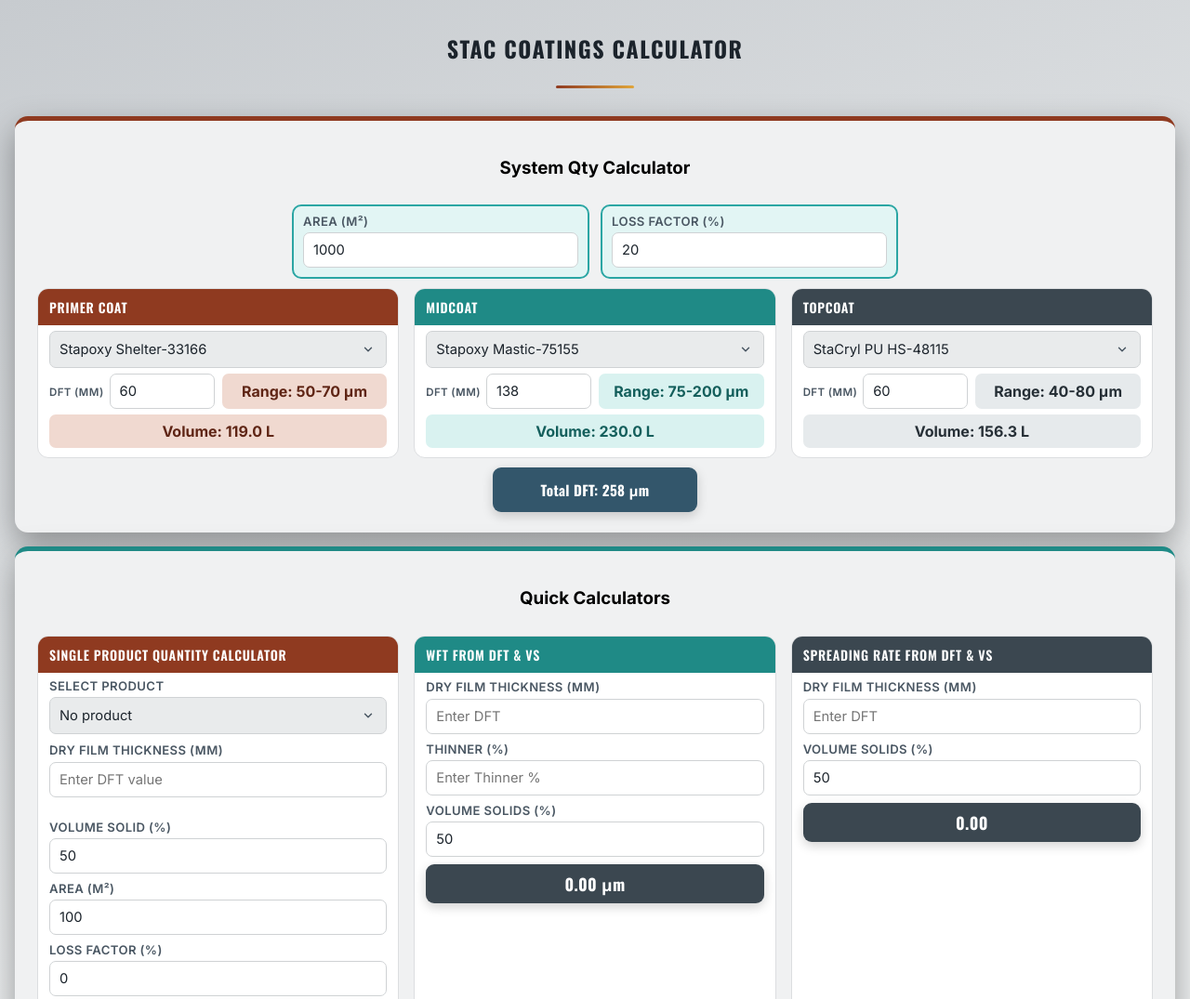
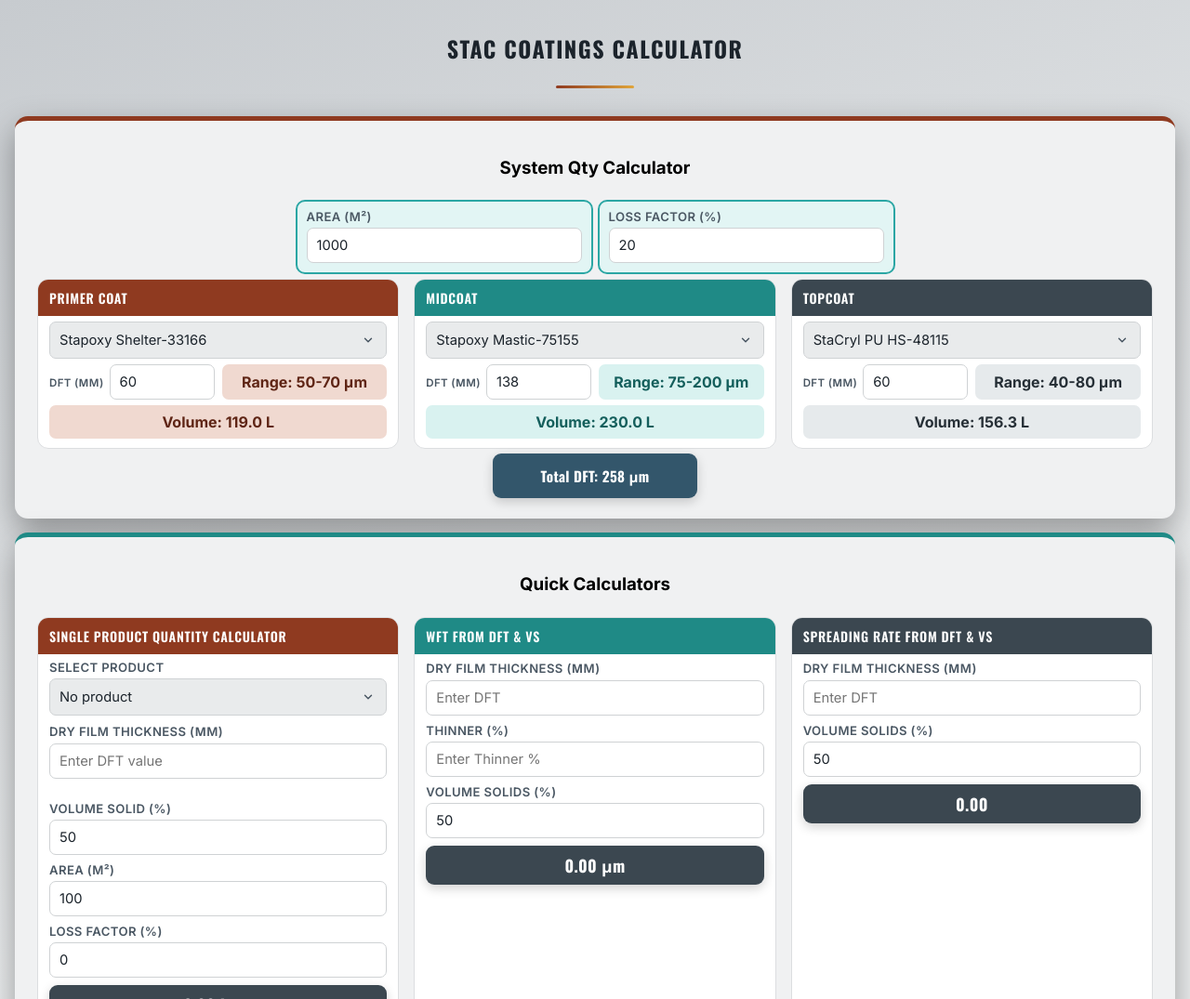
Before and after one commit to e4mohamed/paint-tool-suite, a plain HTML site: page index.html in a window 1280 px wide. Shown: the top 1075 px of the page at 93% size. Drawn offline with nearby package versions, Linux system fonts and the light colour scheme.

Commit message:
Reduce gap spacing in multiple sections

```diff
--- a/index.html
+++ b/index.html
@@ -175,7 +175,7 @@
     padding: 20px 24px 22px;
     display: flex;
     flex-direction: column;
-    gap: 10px;
+    gap: 5px;
   }
 
   .container.accent-rust { border-top-color: var(--rust); }
@@ -198,7 +198,7 @@
     display: grid;
     grid-template-columns: repeat(2, minmax(180px, 320px));
     justify-content: center;
-    gap: 12px;
+    gap: 5px;
   }
 
   .sys-layers-row {
@@ -240,7 +240,7 @@
   .form-section {
     display: flex;
     flex-direction: column;
-    gap: 10px;
+    gap: 5px;
     flex-grow: 1;
   }
 
```
